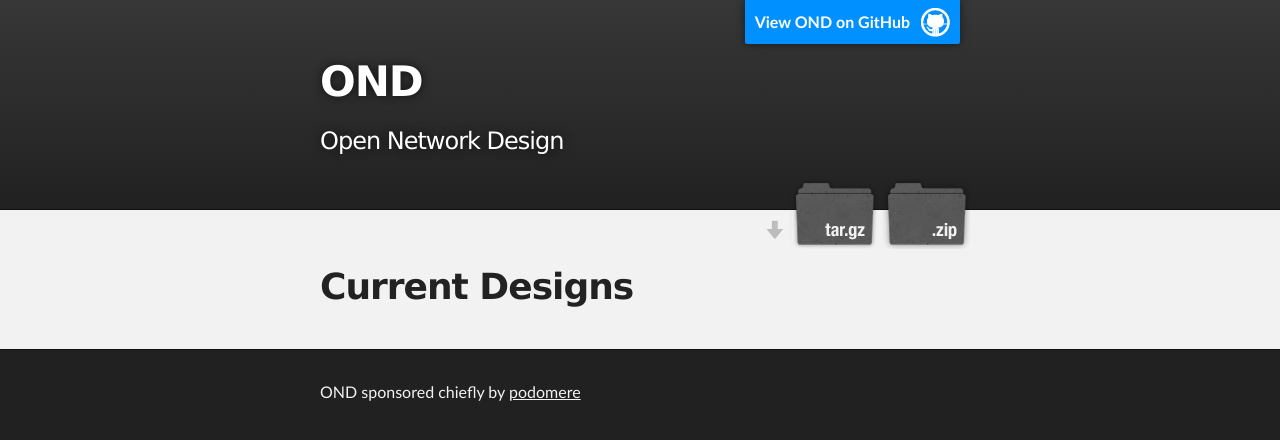
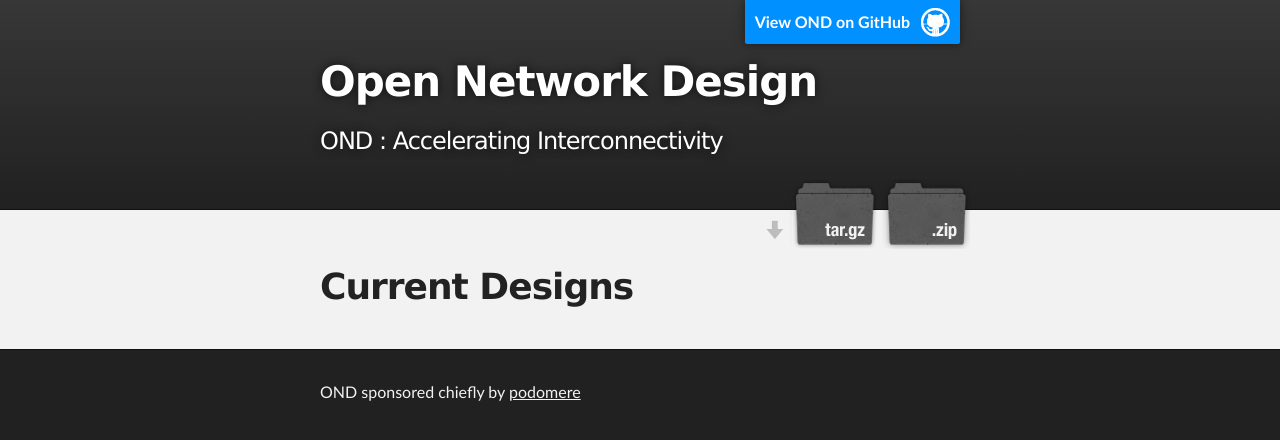
Before and after one commit to podomere/ond, a Jekyll site: the page built from designs.md, in a window 1280 px wide. Shown: the top 440 px of the page. Built offline with Jekyll 4.4.1, drawn with Linux system fonts in a browser that asks for light colours.

Commit message:
Update header.html

```diff
--- a/_includes/header.html
+++ b/_includes/header.html
@@ -18,8 +18,8 @@
         <header class="inner">
           <a id="forkme_banner" href="https://github.com/podomere/ond">View OND on GitHub</a>
 
-          <h1 id="project_title">OND</h1>
-          <h2 id="project_tagline">Open Network Design</h2>
+          <h1 id="project_title">Open Network Design</h1>
+          <h2 id="project_tagline">OND : Accelerating Interconnectivity</h2>
 
             <section id="downloads">
               <a class="zip_download_link" href="https://github.com/podomere/ond/zipball/master">Download this project as a .zip file</a>
```
